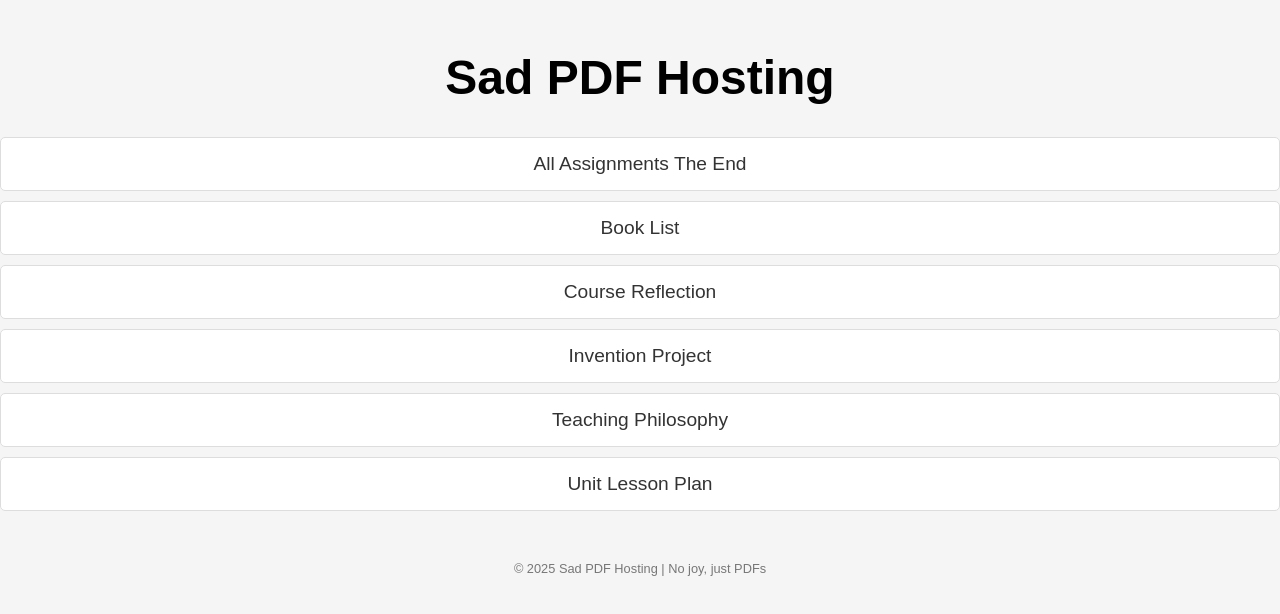
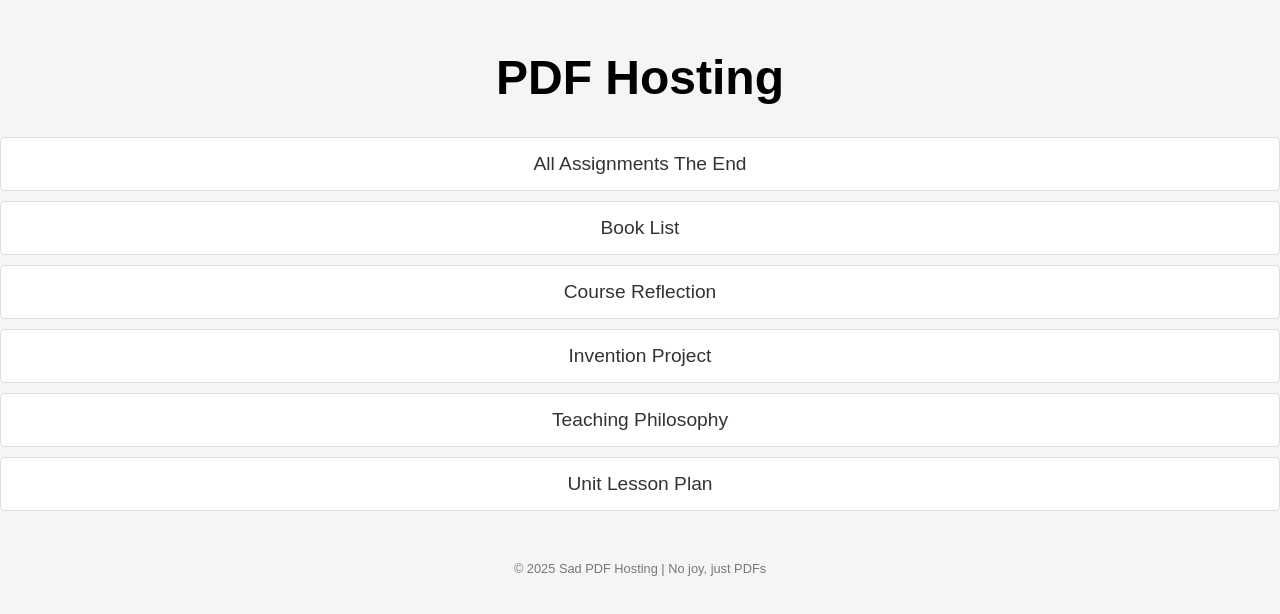
Before and after one commit to leena71/portfoliowebsiteplain, a plain HTML site: page index.html in a window 1280 px wide. Drawn offline with Linux system fonts and the light colour scheme.

Commit message:
Update index.html

```diff
--- a/index.html
+++ b/index.html
@@ -46,7 +46,7 @@
 </head>
 <body>
 
-    <h1>Sad PDF Hosting</h1>
+    <h1>PDF Hosting</h1>
 
     <ul class="pdf-list">
     <li class="pdf-item"><a href="files/AllAssignmentsTheEnd1.pdf" target="_blank">All Assignments The End</a></li>
```
